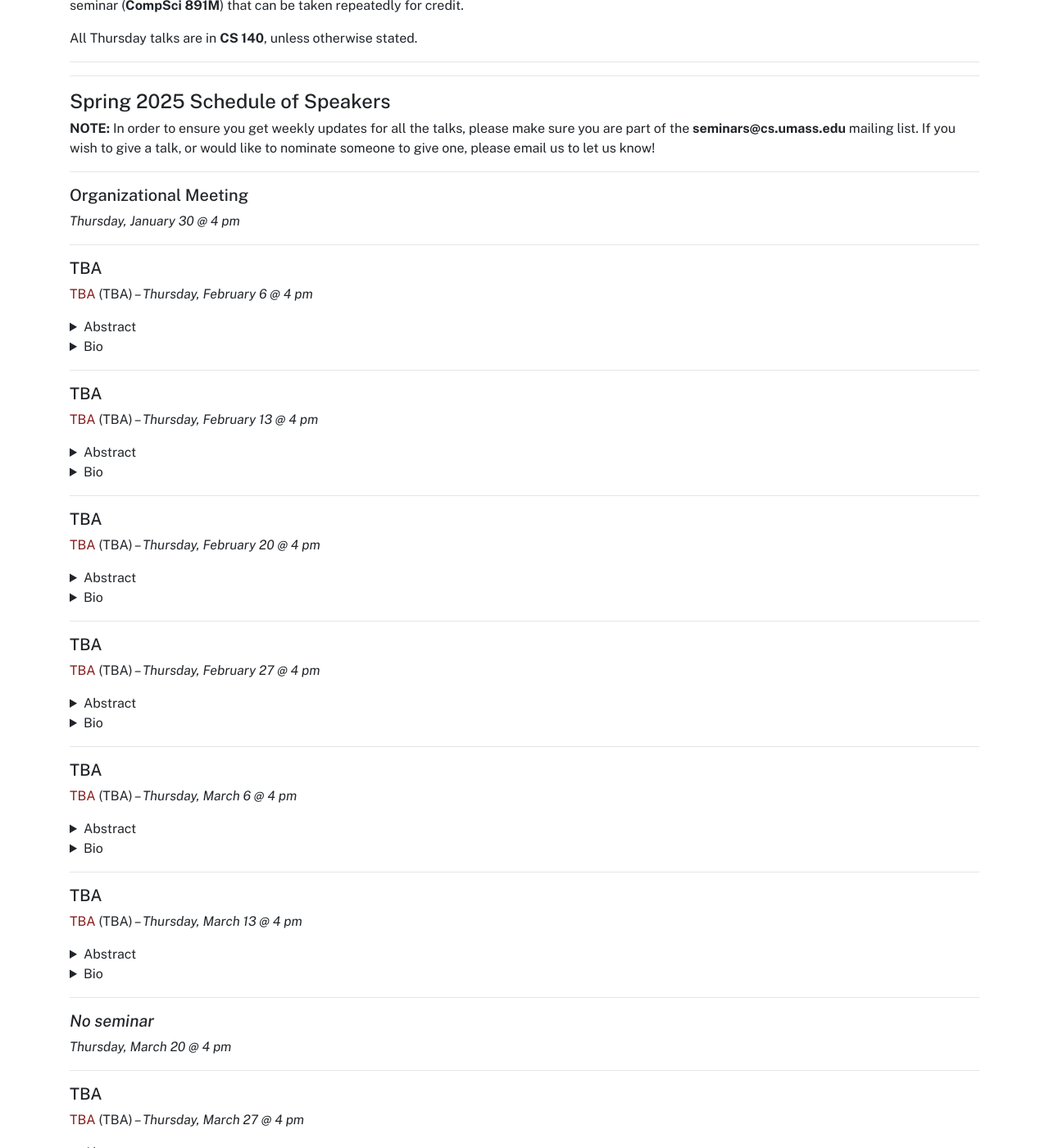
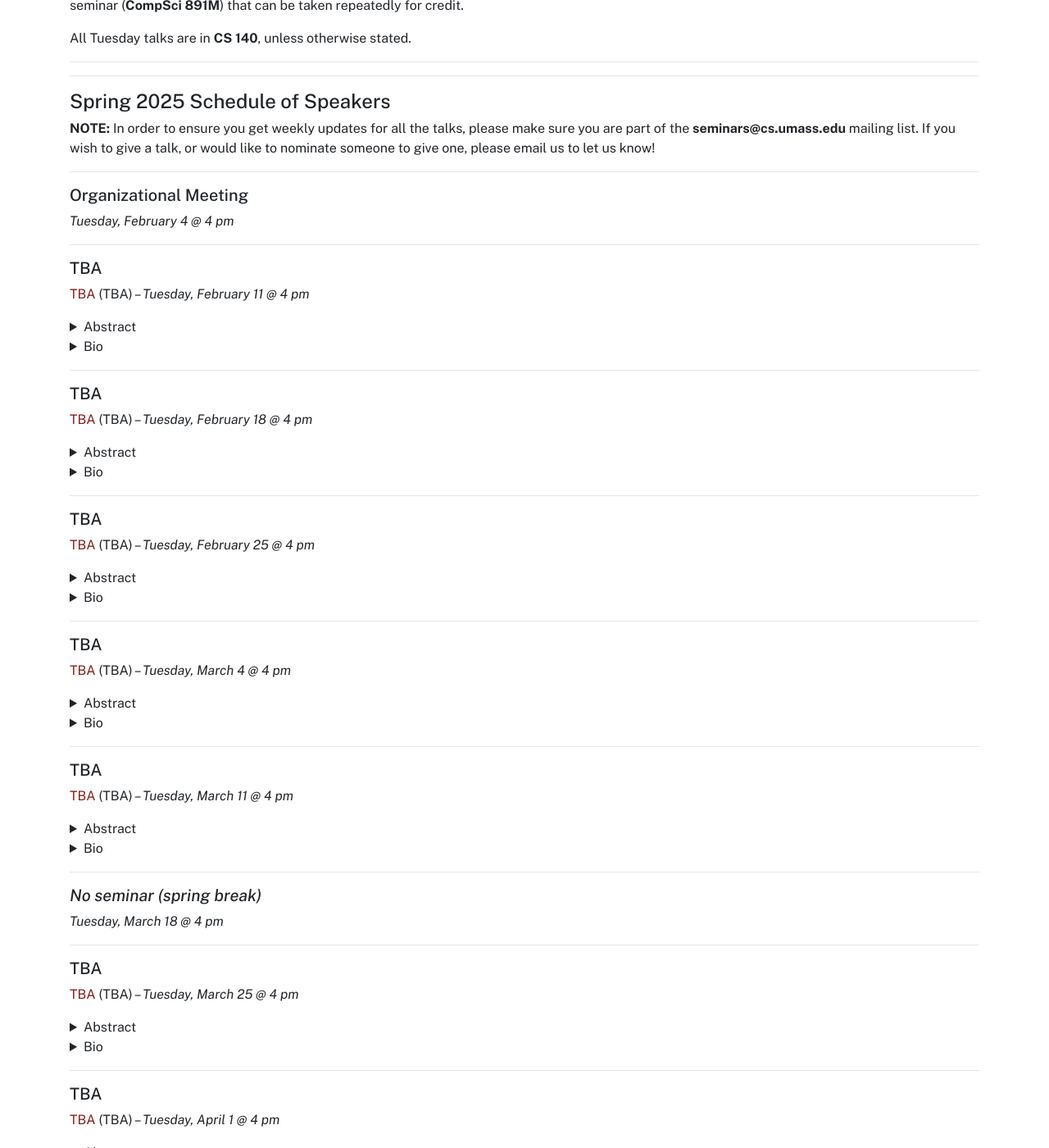
Before and after one commit to umass-theory/umass-theory.github.io, a Jekyll site: the page built from seminar.md, in a window 1280 px wide and 1400 px high, scrolled down 495 px. Shown: the whole window at 82% size. Built offline with Jekyll 4.4.1, drawn with Linux system fonts in a browser that asks for light colours; some of the changed text lies outside the part shown.

Commit message:
seminar is on tuesdays now

```diff
--- a/seminar.md
+++ b/seminar.md
@@ -2,9 +2,9 @@
 layout: seminar
 title: Theory Seminar
 ---
-Welcome to the Spring 2025 series of the **University of Massachusetts Computer Science Theory Seminar**. The seminar is **4-5 pm on Thursdays** in **CS 140**, in the Computer Science Building at UMass Amherst, and is free and open to the public. The faculty host is [Yair Zick](https://people.cs.umass.edu/~yzick/). If you are interested in giving a talk, please email Professor Zick or [Adam Lechowicz](https://adamlechowicz.github.io/#contact). Note that in addition to being a public lecture series, this is also a one-credit graduate seminar (**CompSci 891M**) that can be taken repeatedly for credit.
+Welcome to the Spring 2025 series of the **University of Massachusetts Computer Science Theory Seminar**. The seminar is **4-5 pm on Tuesdays** in **CS 140**, in the Computer Science Building at UMass Amherst, and is free and open to the public. The faculty host is [Yair Zick](https://people.cs.umass.edu/~yzick/). If you are interested in giving a talk, please email Professor Zick or [Adam Lechowicz](https://adamlechowicz.github.io/#contact). Note that in addition to being a public lecture series, this is also a one-credit graduate seminar (**CompSci 891M**) that can be taken repeatedly for credit.
 
-All Thursday talks are in **CS 140**, unless otherwise stated.
+All Tuesday talks are in **CS 140**, unless otherwise stated.
 
 <hr>
 
@@ -18,13 +18,14 @@ All Thursday talks are in **CS 140**, unless otherwise stated.
 
 ##### Organizational Meeting
 
-*Thursday, January 30 @ 4 pm*
+*Tuesday, February 4 @ 4 pm*
 
 <hr>
 
+
 ##### TBA
 
-[TBA](TBA) (TBA) --  *Thursday, February 6 @ 4 pm*
+[TBA](TBA) (TBA) --  *Tuesday, February 11 @ 4 pm*
 <details markdown="1">
 <summary>Abstract</summary>
 
@@ -42,7 +43,7 @@ Bio TBA
 
 ##### TBA
 
-[TBA](TBA) (TBA) --  *Thursday, February 13 @ 4 pm*
+[TBA](TBA) (TBA) --  *Tuesday, February 18 @ 4 pm*
 <details markdown="1">
 <summary>Abstract</summary>
 
@@ -60,7 +61,7 @@ Bio TBA
 
 ##### TBA
 
-[TBA](TBA) (TBA) --  *Thursday, February 20 @ 4 pm*
+[TBA](TBA) (TBA) --  *Tuesday, February 25 @ 4 pm*
 <details markdown="1">
 <summary>Abstract</summary>
 
@@ -78,7 +79,7 @@ Bio TBA
 
 ##### TBA
 
-[TBA](TBA) (TBA) --  *Thursday, February 27 @ 4 pm*
+[TBA](TBA) (TBA) --  *Tuesday, March 4 @ 4 pm*
 <details markdown="1">
 <summary>Abstract</summary>
 
@@ -96,7 +97,31 @@ Bio TBA
 
 ##### TBA
 
-[TBA](TBA) (TBA) --  *Thursday, March 6 @ 4 pm*
+[TBA](TBA) (TBA) --  *Tuesday, March 11 @ 4 pm*
+<details markdown="1">
+<summary>Abstract</summary>
+
+Abstract TBA
+
+</details>
+<details markdown="1">
+<summary>Bio</summary>
+
+Bio TBA
+
+</details>
+
+<hr>
+
+##### *No seminar (spring break)*
+
+*Tuesday, March 18 @ 4 pm*
+
+<hr>
+
+##### TBA
+
+[TBA](TBA) (TBA) --  *Tuesday, March 25 @ 4 pm*
 <details markdown="1">
 <summary>Abstract</summary>
 
@@ -114,31 +139,7 @@ Bio TBA
 
 ##### TBA
 
-[TBA](TBA) (TBA) --  *Thursday, March 13 @ 4 pm*
-<details markdown="1">
-<summary>Abstract</summary>
-
-Abstract TBA
-
-</details>
-<details markdown="1">
-<summary>Bio</summary>
-
-Bio TBA
-
-</details>
-
-<hr>
-
-##### *No seminar*
-
-*Thursday, March 20 @ 4 pm*
-
-<hr>
-
-##### TBA
-
-[TBA](TBA) (TBA) --  *Thursday, March 27 @ 4 pm*
+[TBA](TBA) (TBA) --  *Tuesday, April 1 @ 4 pm*
 <details markdown="1">
 <summary>Abstract</summary>
 
@@ -156,7 +157,7 @@ Bio TBA
 
 ##### TBA
 
-[TBA](TBA) (TBA) --  *Thursday, April 3 @ 4 pm*
+[TBA](TBA) (TBA) --  *Tuesday, April 8 @ 4 pm*
 <details markdown="1">
 <summary>Abstract</summary>
 
@@ -174,7 +175,7 @@ Bio TBA
 
 ##### TBA
 
-[TBA](TBA) (TBA) --  *Thursday, April 10 @ 4 pm*
+[TBA](TBA) (TBA) --  *Tuesday, April 15 @ 4 pm*
 <details markdown="1">
 <summary>Abstract</summary>
 
@@ -192,7 +193,7 @@ Bio TBA
 
 ##### TBA
 
-[TBA](TBA) (TBA) --  *Thursday, April 17 @ 4 pm*
+[TBA](TBA) (TBA) --  *Tuesday, April 22 @ 4 pm*
 <details markdown="1">
 <summary>Abstract</summary>
 
@@ -210,7 +211,7 @@ Bio TBA
 
 ##### TBA
 
-[TBA](TBA) (TBA) --  *Thursday, April 24 @ 4 pm*
+[TBA](TBA) (TBA) --  *Tuesday, April 29 @ 4 pm*
 <details markdown="1">
 <summary>Abstract</summary>
 
@@ -228,25 +229,7 @@ Bio TBA
 
 ##### TBA
 
-[TBA](TBA) (TBA) --  *Thursday, May 1 @ 4 pm*
-<details markdown="1">
-<summary>Abstract</summary>
-
-Abstract TBA
-
-</details>
-<details markdown="1">
-<summary>Bio</summary>
-
-Bio TBA
-
-</details>
-
-<hr>
-
-##### TBA
-
-[TBA](TBA) (TBA) --  *Thursday, May 8 @ 4 pm*
+[TBA](TBA) (TBA) --  *Tuesday, May 6 @ 4 pm*
 <details markdown="1">
 <summary>Abstract</summary>
 
@@ -264,7 +247,7 @@ Bio TBA
 
 <!-- ##### TBD
 
-[TBA](https://groups.cs.umass.edu/theory/) (TBA) --  *Thursday, October 24 @ 4 pm*
+[TBA](https://groups.cs.umass.edu/theory/) (TBA) --  *Tuesday, October 24 @ 4 pm*
 <details markdown="1">
 <summary>Abstract</summary>
 
```
